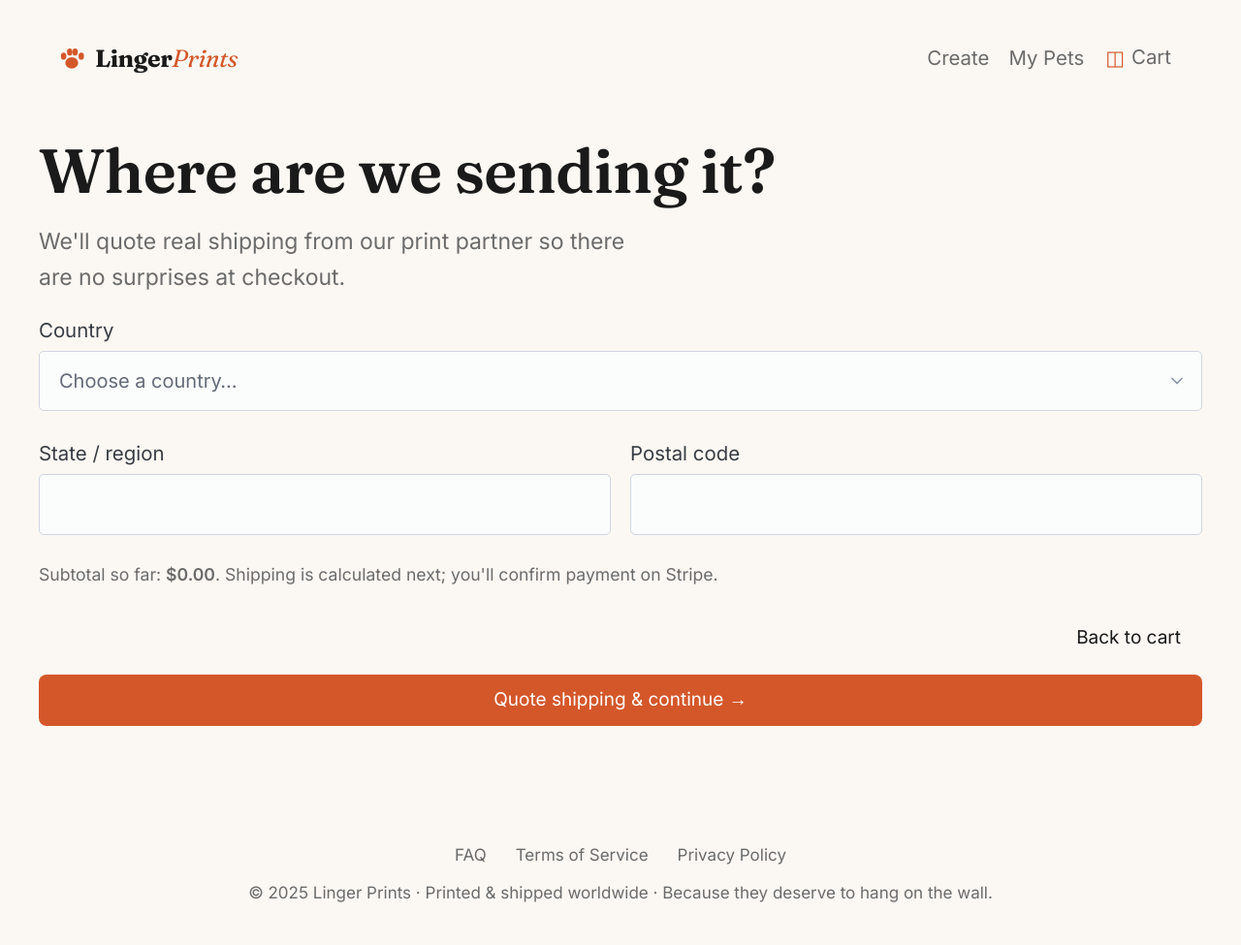
After one commit to Magenta-Apple-NZ/lingerprints, a Flask app: template templates/shipping.html in a window 1280 px wide. The commit adds this page. Shown: the whole page at 97% size. Run offline with Flask 3, Linux system fonts and the light colour scheme; the template is opened without the code that fills it: most values are stand-ins (such as "Sample title", 1, 10 or a date in 2020); some libraries are stand-ins or nearby versions.

Commit message:
Add digital downloads, Printify shipping quotes, webhook fulfilment
- Move Printify order creation from /success into the
  checkout.session.completed webhook so refreshing the success page
  can't double-submit, and add an orders.json register for idempotency
  and to bridge cart state into the webhook context.
- Quote real shipping from Printify before Stripe Checkout via a new
  /checkout/shipping step (replaces the $0 shipping placeholder).
- Add a digital_download product with a /download/<artwork> endpoint
  gated by session['paid_downloads'], plus a watermarked /preview/<artwork>
  for the result page.
- Gate /success on checkout_session.payment_status == "paid" so an
  abandoned checkout can't unlock free downloads.
- Add a saved-pets flow (/pets) and /admin/mockups diagnostic.

Co-Authored-By: Claude Opus 4.7 (1M context) <noreply@anthropic.com>

```diff
--- a/app.py
+++ b/app.py
@@ -35,8 +35,11 @@ from flask import (
     session,
     url_for,
 )
+from flask_limiter import Limiter
+from flask_limiter.util import get_remote_address
 from openai import OpenAI
 from PIL import Image, ImageDraw, ImageFont, ImageOps
+from werkzeug.middleware.proxy_fix import ProxyFix
 
 load_dotenv()
 
@@ -46,6 +49,26 @@ app = Flask(__name__)
 app.secret_key = os.environ.get("FLASK_SECRET_KEY", "dev-only-change-me")
 # Cap uploads at 8MB — we'll downsize to 1024px below before sending to OpenAI.
 app.config["MAX_CONTENT_LENGTH"] = 8 * 1024 * 1024
+
+# Render (and most PaaS) terminate TLS at a proxy and forward the real client
+# IP in X-Forwarded-For. Without ProxyFix, every request looks like it came
+# from the proxy — so the rate limiter would treat all visitors as one IP.
+app.wsgi_app = ProxyFix(app.wsgi_app, x_for=1, x_proto=1)
+
+# Per-IP rate limit on the OpenAI-spending routes. In-memory storage is fine
+# for single-instance Render; switch storage_uri to redis:// if we scale out.
+limiter = Limiter(
+    key_func=get_remote_address,
+    app=app,
+    default_limits=[],
+    storage_uri="memory://",
+)
+
+
+@app.errorhandler(429)
+def ratelimit_handler(_):
+    flash("You're generating images very quickly — please wait a few minutes and try again.")
+    return redirect(url_for("index"))
 
 GENERATED_DIR = Path(app.static_folder) / "generated"
 GENERATED_DIR.mkdir(parents=True, exist_ok=True)
@@ -196,10 +219,8 @@ PRODUCTS = {
     "canvas": {
         "name": 'Canvas Print',
         "blurb": 'Matte gallery-wrapped canvas, frameless and ready to hang.',
-        # TODO: blueprint_id + print_provider_id — refresh /admin/printify
-        # (now exposes them on each product) and paste here.
-        "blueprint_id": None,
-        "print_provider_id": None,
+        "blueprint_id": 1159,
+        "print_provider_id": 99,
         "printify_product_id": "69f261e45f78c14a7b0a4b93",
         "print_position": "front",
         "option_label": None,
@@ -207,7 +228,7 @@ PRODUCTS = {
             {"id": 101412, "label": '10″ × 8″', "price_cents": 3900},
         ],
         "mockup": {
-            "url": "",
+            "url": "https://images-api.printify.com/mockup/69f261e45f78c14a7b0a4b93/101412/95813/matte-canvas-stretched-125.jpg?camera_label=context-1",
             "print_area": {"top": 18, "left": 27, "width": 46, "height": 60},
             "blend": "multiply",
         },
@@ -215,10 +236,8 @@ PRODUCTS = {
     "mug": {
         "name": 'Ceramic Mug',
         "blurb": 'Start every morning with their face. Dishwasher-safe ceramic.',
-        # TODO: blueprint_id + print_provider_id — refresh /admin/printify
-        # (now exposes them on each product) and paste here.
-        "blueprint_id": None,
-        "print_provider_id": None,
+        "blueprint_id": 478,
+        "print_provider_id": 99,
         "printify_product_id": "69f26147e64c9f31b70f53db",
         "print_position": "front",
         "option_label": None,
@@ -226,7 +245,7 @@ PRODUCTS = {
             {"id": 65216, "label": "11oz", "price_cents": 2400},
         ],
         "mockup": {
-            "url": "",
+            "url": "https://images-api.printify.com/mockup/69f26147e64c9f31b70f53db/65216/71754/blank-white-ceramic-mug.jpg?camera_label=context-7",
             "print_area": {"top": 25, "left": 30, "width": 40, "height": 50},
             "blend": "multiply",
         },
@@ -272,6 +291,46 @@ def upload_artwork_to_printify(artwork_path: Path) -> str:
     )
     resp.raise_for_status()
     return resp.json()["preview_url"]
+
+
+def get_printify_shipping_quote(items: list[dict], address: dict) -> int | None:
+    """
+    Ask Printify what standard shipping costs for the physical items in this
+    cart to the given address. Returns cents, or None if no rate is available.
+    Raises on transport errors so the caller can flash a message.
+    """
+    line_items = []
+    for item in items:
+        if item.get("is_digital"):
+            continue
+        product = PRODUCTS.get(item["product_key"], {})
+        if not product.get("blueprint_id") or not product.get("print_provider_id"):
+            continue
+        line_items.append({
+            "blueprint_id": product["blueprint_id"],
+            "print_provider_id": product["print_provider_id"],
+            "variant_id": item["variant_id"],
+            "quantity": item["qty"],
+        })
+    if not line_items:
+        return 0
+
+    resp = requests.post(
+        f"https://api.printify.com/v1/shops/{PRINTIFY_SHOP_ID}/orders/shipping.json",
+        headers=_printify_headers(),
+        json={"line_items": line_items, "address_to": address},
+        timeout=20,
+    )
+    if not resp.ok:
+        app.logger.error("Printify shipping quote failed %s: %s", resp.status_code, resp.text)
+        resp.raise_for_status()
+    rates = resp.json() or {}
+    # Prefer "standard"; fall back to the cheapest non-zero option Printify returned.
+    standard = rates.get("standard")
+    if isinstance(standard, int) and standard > 0:
+        return standard
+    candidates = [v for v in rates.values() if isinstance(v, int) and v > 0]
+    return min(candidates) if candidates else None
 
 
 def create_printify_order(payload: dict) -> str:
@@ -732,6 +791,7 @@ def _load_image_for_generation(pet_id: str | None, file) -> tuple[Image.Image |
 
 
 @app.route("/generate", methods=["POST"])
+@limiter.limit("5 per hour; 20 per day")
 def generate():
     pet_id = request.form.get("pet_id", "").strip() or None
     style_key = request.form.get("style", "oil")
@@ -811,6 +871,7 @@ def generate():
 
 
 @app.route("/regenerate", methods=["POST"])
+@limiter.limit("5 per hour; 20 per day")
 def regenerate():
     """Re-run generation on the stored original with a different style."""
     style_key = request.form.get("style", "oil")
@@ -964,16 +1025,20 @@ def cart_clear_route():
     return redirect(url_for("index"))
 
 
-@app.route("/checkout", methods=["GET", "POST"])
-def checkout():
-    cart = cart_get()
-    if not cart:
-        flash("Your cart is empty.")
-        return redirect(url_for("index"))
+SHIPPING_COUNTRIES = ["US", "NZ", "AU", "GB", "CA"]
 
-    items = cart_items_decorated(cart)
 
-    # Build Stripe line_items from the cart.
+def _start_stripe_checkout(
+    cart: list[dict],
+    items: list[dict],
+    shipping_cents: int,
+    shipping_country: str | None,
+):
+    """
+    Build the Stripe Checkout session and redirect to it. Shared by both the
+    digital-only path (no shipping) and the physical path (Printify-quoted
+    shipping passed in as a fixed shipping_option).
+    """
     line_items = []
     for item in items:
         name = f"Linger Prints — {item['product_name']}"
@@ -991,9 +1056,7 @@ def checkout():
             "quantity": item["qty"],
         })
 
-    has_physical = any(
-        not PRODUCTS.get(item["product_key"], {}).get("digital") for item in cart
-    )
+    has_physical = shipping_country is not None
 
     try:
         _ensure_stripe()
@@ -1001,36 +1064,114 @@ def checkout():
             mode="payment",
             line_items=line_items,
             metadata={
-                # Lightweight marker only — full cart is stashed in the Flask
-                # session under 'pending' keyed by the Stripe session id so the
-                # cookie survives the Stripe redirect round-trip.
+                # Lightweight marker only — full cart is stashed server-side
+                # in orders.json keyed by the Stripe session id so the
+                # webhook can read it without the user's session cookie.
                 "cart_line_count": str(len(cart)),
             },
             success_url=url_for("success", _external=True) + "?session_id={CHECKOUT_SESSION_ID}",
             cancel_url=url_for("cart_view", _external=True),
         )
         if has_physical:
+            # Lock the country to the one we quoted shipping for, so the
+            # customer can't switch to a more expensive zone after the quote.
             create_kwargs["shipping_address_collection"] = {
-                "allowed_countries": ["US", "NZ", "AU", "GB", "CA"]
+                "allowed_countries": [shipping_country],
             }
+            create_kwargs["shipping_options"] = [{
+                "shipping_rate_data": {
+                    "type": "fixed_amount",
+                    "fixed_amount": {"amount": shipping_cents, "currency": "usd"},
+                    "display_name": "Standard shipping",
+                },
+            }]
         checkout_session = stripe.checkout.Session.create(**create_kwargs)
     except Exception as exc:
         app.logger.exception("Stripe checkout create failed")
         flash(f"Checkout unavailable right now. ({exc.__class__.__name__})")
         return redirect(url_for("cart_view"))
 
-    # Persist the cart server-side keyed by the Stripe session id. This is
-    # the record the webhook will read when it fires — the Flask session
-    # cookie is invisible to the webhook because the webhook request comes
-    # from Stripe, not the customer's browser.
     register_pending_order(checkout_session.id, cart)
-
-    # Also keep a hint in the user's session cookie so /success knows which
-    # checkout just happened (for cart-clearing UX, not for fulfilment).
     session["pending_sid"] = checkout_session.id
     session.modified = True
+    return redirect(checkout_session.url, code=303)
 
-    return redirect(checkout_session.url, code=303)
+
+@app.route("/checkout", methods=["POST"])
+def checkout():
+    cart = cart_get()
+    if not cart:
+        flash("Your cart is empty.")
+        return redirect(url_for("index"))
+
+    items = cart_items_decorated(cart)
+    has_physical = any(not item["is_digital"] for item in items)
+
+    # Physical items need a Printify shipping quote before we can build the
+    # Stripe session — bounce through the shipping page to collect the
+    # destination and call Printify's /shipping endpoint.
+    if has_physical:
+        return redirect(url_for("checkout_shipping"))
+
+    return _start_stripe_checkout(cart, items, shipping_cents=0, shipping_country=None)
+
+
+@app.route("/checkout/shipping", methods=["GET", "POST"])
+def checkout_shipping():
+    cart = cart_get()
+    if not cart:
+        flash("Your cart is empty.")
+        return redirect(url_for("index"))
+
+    items = cart_items_decorated(cart)
+    has_physical = any(not item["is_digital"] for item in items)
+    if not has_physical:
+        # Digital-only — no quote needed, go straight to Stripe.
+        return _start_stripe_checkout(cart, items, shipping_cents=0, shipping_country=None)
+
+    subtotal_cents = cart_total_cents(cart)
+
+    if request.method == "GET":
+        return render_template(
+            "shipping.html",
+            items=items,
+            subtotal_cents=subtotal_cents,
+            countries=SHIPPING_COUNTRIES,
+        )
+
+    country = (request.form.get("country") or "").strip().upper()
+    region = (request.form.get("region") or "").strip()
+    zip_code = (request.form.get("zip") or "").strip()
+    if country not in SHIPPING_COUNTRIES:
+        flash("Please choose a country we ship to.")
+        return redirect(url_for("checkout_shipping"))
+    if not zip_code:
+        flash("Please enter a postal code so we can quote shipping.")
+        return redirect(url_for("checkout_shipping"))
+
+    # Printify wants address1/city populated; the cost depends on
+    # country/region/zip in practice. Stripe will collect the real address
+    # at payment.
+    address = {
+        "country": country,
+        "region": region,
+        "address1": "—",
+        "city": "—",
+        "zip": zip_code,
+    }
+
+    try:
+        shipping_cents = get_printify_shipping_quote(items, address)
+    except Exception as exc:
+        app.logger.exception("Printify shipping quote failed")
+        flash(f"We couldn't quote shipping right now. ({exc.__class__.__name__})")
+        return redirect(url_for("checkout_shipping"))
+
+    if shipping_cents is None:
+        flash("Printify doesn't have a shipping rate for that location yet. Try a different postal code.")
+        return redirect(url_for("checkout_shipping"))
+
+    return _start_stripe_checkout(cart, items, shipping_cents=shipping_cents, shipping_country=country)
 
 
 @app.route("/success")
@@ -1053,6 +1194,14 @@ def success():
         app.logger.exception("Stripe session retrieve failed")
         flash(f"We couldn't load your order. ({exc.__class__.__name__})")
         return redirect(url_for("index"))
+
+    # Don't grant downloads or clear the cart unless Stripe says the
+    # session was actually paid. Without this, a buyer could start a
+    # checkout, abandon it, then visit /success?session_id=<their sid>
+    # to unlock digital downloads for free.
+    if checkout_session.payment_status != "paid":
+        flash("Your payment hasn't completed yet. If you just paid, give it a moment and refresh.")
+        return redirect(url_for("cart_view"))
 
     customer_details = checkout_session.customer_details
     shipping_address = customer_details.address if customer_details else None
@@ -1081,6 +1230,19 @@ def success():
     if session.get("pending_sid") == session_id:
         session.pop("pending_sid", None)
         cart_clear()
+        # Grant download access for any digital items the buyer paid for.
+        # Stored on the buyer's Flask session, so a leaked /success URL
+        # can't unlock downloads for a third party.
+        if has_digital:
+            paid = dict(session.get("paid_downloads") or {})
+            for item in items:
+                if not item.get("is_digital"):
+                    continue
+                existing = paid.get(item["artwork"], 0)
+                # Higher variant_id = better tier (1=standard, 2=print-ready).
+                paid[item["artwork"]] = max(existing, int(item["variant_id"]))
+            session["paid_downloads"] = paid
+            session.modified = True
 
     return render_template(
         "success.html",
@@ -1283,19 +1445,25 @@ def preview_artwork(artwork: str):
 @app.route("/download/<artwork>")
 def download_artwork(artwork: str):
     """
-    Serve a digital download. variant=print upscales 2.5× for large prints;
-    default serves the generated PNG as-is.
+    Serve a digital download. The variant served is whatever the buyer paid
+    for (recorded in session['paid_downloads'] when they completed checkout)
+    — the URL doesn't take a variant param, so a standard buyer can't
+    upgrade themselves to print-ready by tweaking the query string.
     """
-    # Prevent path traversal — artwork filenames are UUIDs with no slashes.
     if "/" in artwork or "\\" in artwork or not artwork.endswith(".png"):
         abort(400)
+
+    paid = session.get("paid_downloads") or {}
+    paid_variant = paid.get(artwork)
+    if not paid_variant:
+        abort(403)
 
     path = GENERATED_DIR / artwork
     if not path.exists():
         abort(404)
 
-    variant = request.args.get("variant", "standard")
-    if variant == "print":
+    # variant_id 2 = print-ready (2.5× upscale). Anything lower = standard.
+    if int(paid_variant) >= 2:
         img = Image.open(path)
         w, h = img.size
         img = img.resize((int(w * 2.5), int(h * 2.5)), Image.LANCZOS)
--- a/requirements.txt
+++ b/requirements.txt
@@ -1,4 +1,5 @@
 flask==3.0.3
+Flask-Limiter==3.8.0
 python-dotenv==1.0.1
 openai>=1.75.0
 stripe==11.1.0
--- a/static/css/styles.css
+++ b/static/css/styles.css
@@ -210,12 +210,15 @@ h1 em { font-style: italic; color: var(--accent); }
   background: var(--line);
   border-radius: 999px;
   padding: 3px;
-  flex-shrink: 0;
+  flex: 0 0 auto;
+  width: fit-content;
+  align-self: center;
 }
 .pet-type-option {
   position: relative;
   cursor: pointer;
   margin: 0;
+  flex: 0 0 auto;
 }
 .pet-type-option input[type="radio"] {
   position: absolute;
@@ -224,7 +227,7 @@ h1 em { font-style: italic; color: var(--accent); }
 }
 .pet-type-option span {
   display: inline-block;
-  padding: 0.22rem 0.7rem;
+  padding: 0.28rem 0.95rem;
   border-radius: 999px;
   font-size: 0.8rem;
   font-weight: 600;
--- /dev/null
+++ b/templates/shipping.html
@@ -0,0 +1,45 @@
+{% extends "base.html" %}
+
+{% block title %}Shipping — Linger Prints{% endblock %}
+
+{% block content %}
+<section class="shipping-hero">
+  <h1>Where are we sending it?</h1>
+  <p class="lead">We'll quote real shipping from our print partner so there are no surprises at checkout.</p>
+</section>
+
+<section class="shipping-form">
+  <form method="POST" action="{{ url_for('checkout_shipping') }}">
+    <label for="country">
+      Country
+      <select id="country" name="country" required>
+        <option value="">Choose a country…</option>
+        {% for c in countries %}
+        <option value="{{ c }}">{{ c }}</option>
+        {% endfor %}
+      </select>
+    </label>
+
+    <div class="grid">
+      <label for="region">
+        State / region
+        <input type="text" id="region" name="region" autocomplete="address-level1" maxlength="60">
+      </label>
+      <label for="zip">
+        Postal code
+        <input type="text" id="zip" name="zip" autocomplete="postal-code" maxlength="20" required>
+      </label>
+    </div>
+
+    <p class="muted-note">
+      Subtotal so far: <strong>${{ '%.2f' % (subtotal_cents / 100) }}</strong>.
+      Shipping is calculated next; you'll confirm payment on Stripe.
+    </p>
+
+    <div class="cart-actions">
+      <a href="{{ url_for('cart_view') }}" role="button" class="secondary">Back to cart</a>
+      <button type="submit">Quote shipping &amp; continue →</button>
+    </div>
+  </form>
+</section>
+{% endblock %}
--- a/templates/success.html
+++ b/templates/success.html
@@ -31,7 +31,7 @@
           </span>
           {% if item.is_digital %}
           <a class="download-link"
-             href="{{ url_for('download_artwork', artwork=item.artwork, variant='print' if item.variant_id == 2 else 'standard') }}">
+             href="{{ url_for('download_artwork', artwork=item.artwork) }}">
             ↓ Download {% if item.variant_id == 2 %}Print-Ready{% else %}Standard{% endif %} PNG
           </a>
           {% endif %}
```
